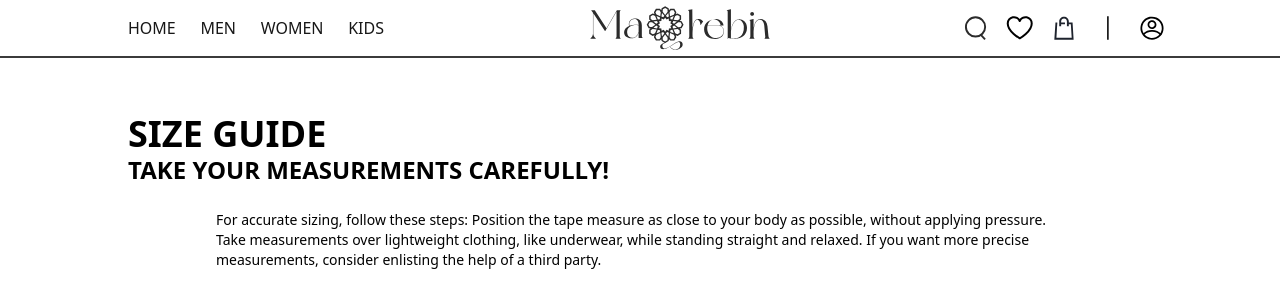
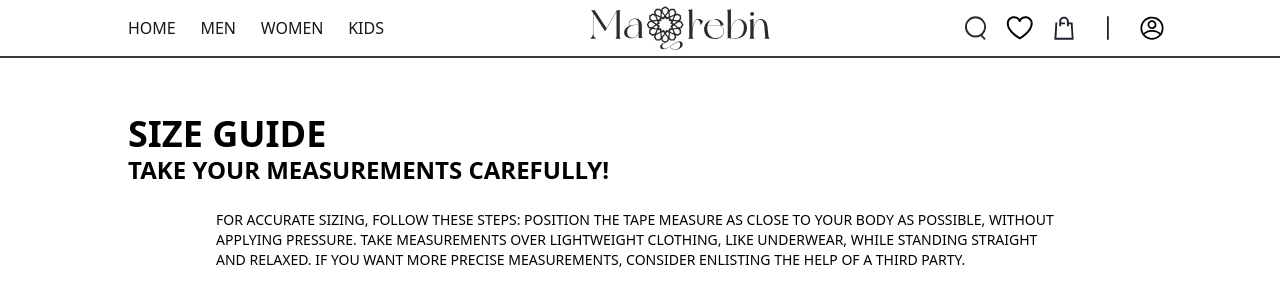
Before and after one commit to abdelhalimlakfifi/frontend_frontoffice_maghrebin, a React (Vite) app: page /SizeGuide in a window 1280 px wide. Shown: the top 308 px of the page. Built offline with nearby package versions, Linux system fonts and the light colour scheme.

Commit message:
big boii (for the meme) paragraph uppercase only in large screens

```diff
--- a/src/components/SizeGuide/SizeGuide.jsx
+++ b/src/components/SizeGuide/SizeGuide.jsx
@@ -14,7 +14,7 @@ export default function SizeGuide() {
           <h1 className="uppercase main-black text-2xl lg:text-4xl font-semibold">SIZE GUIDE</h1>
           <h1 className="uppercase main-black lg:text-2xl font-semibold">Take your measurements carefully!</h1>
 
-          <div className="main-black text-left text-sm mt-6 mx-5 lg:mx-10 lg:px-12">
+          <div className="lg:uppercase main-black text-left text-sm mt-6 mx-5 lg:mx-10 lg:px-12">
             For accurate sizing, follow these steps: Position the tape measure as close to your body as possible, without applying pressure.
             Take measurements over lightweight clothing, like underwear, while standing straight and relaxed. If you want more precise
             measurements, consider enlisting the help of a third party.
```
